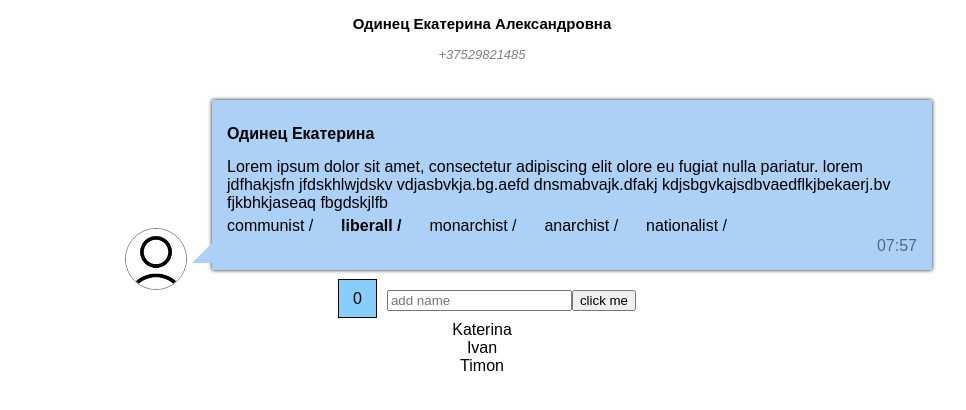
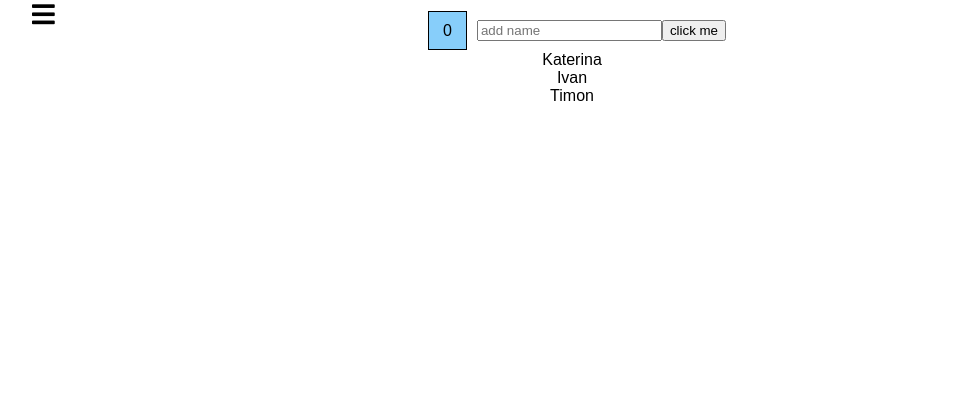
Before and after one commit to adzinetskatsiaryna/message, a React (Create React App) app: page / in a window 1280 px wide. Shown: the top 410 px of the page, without its empty margins (158-1124 px from the left). Built offline with nearby package versions, Linux system fonts and the light colour scheme.

Commit message:
add menu

```diff
--- a/package.json
+++ b/package.json
@@ -10,6 +10,7 @@
     "gh-pages": "^2.2.0",
     "react": "^16.13.1",
     "react-dom": "^16.13.1",
+    "react-router-dom": "^5.1.2",
     "react-scripts": "3.4.1"
   },
   "scripts": {
--- a/public/index.html
+++ b/public/index.html
@@ -10,6 +10,7 @@
       content="Web site created using create-react-app"
     />
     <link rel="apple-touch-icon" href="%PUBLIC_URL%/logo192.png" />
+    <link rel="stylesheet" href="https://use.fontawesome.com/releases/v5.8.2/css/all.css" integrity="sha384-oS3vJWv+0UjzBfQzYUhtDYW+Pj2yciDJxpsK1OYPAYjqT085Qq/1cq5FLXAZQ7Ay" crossorigin="anonymous">
     <!--
       manifest.json provides metadata used when your web app is installed on a
       user's mobile device or desktop. See https://developers.google.com/web/fundamentals/web-app-manifest/
--- a/src/App.css
+++ b/src/App.css
@@ -17,8 +17,54 @@
   border: 1px solid #000000;
   background-color: lightskyblue;
 }
-.addName{
-  grid-area: addName;
+
+.error{
+  border-color: red;
+}
+.menu{
+  position: relative;
+}
+.menu-items{
+  padding: 0;
+  margin: 0;
+}
+.menu-list {
+  list-style: none;
+}
+.menu-link{
+  text-decoration: none;
+  color: #555;
   display: flex;
-  justify-content: center;
+  padding: 10px 16px;
+  border-bottom: 1px solid #555;
 }
+.menu-button{
+  position: relative;
+  z-index: 99;
+  font-size: 26px;
+  cursor: pointer;
+}
+.nav{
+  width: 20vw;
+  border: 1px solid #888;
+  position: absolute;
+  top: 0px;
+  z-index: 999;
+  background-color: #ffff;
+  left: -50vw;
+  transition: left 0.3s ease;
+}
+.nav.show{
+  left: 0;
+}
+.menu-close{
+  display: flex;
+  justify-content: flex-end;
+  align-items: flex-end;
+  cursor: pointer;
+  font-size: 20px;
+  padding: 7px 7px 7px 0;
+}
+.active{
+  color: red;
+}
--- a/src/App.js
+++ b/src/App.js
@@ -1,11 +1,15 @@
 import React from 'react';
-import logo from './logo.svg';
+
 import './App.css';
 import Avatar from "./components/avatar/avatar";
 import Messege from "./components/messege/messege";
 import Nik from "./components/nik/nik";
 import AddName from "./AddName";
 import Names from "./Names";
+import Tuesday from "./Tuesday";
+import Monday from "./Monday";
+import {HashRouter, NavLink, Route} from "react-router-dom";
+import Menu from "./Menu";
 
 class App extends React.Component {
 
@@ -22,7 +26,9 @@ class App extends React.Component {
             {id: 0, name: 'Katerina'},
             {id: 1, name: 'Ivan'},
             {id: 2, name: 'Timon'},
-        ]
+        ],
+        isMenuOpen: false,
+
     };
 
     addName = (newAddName) => {
@@ -32,27 +38,59 @@ class App extends React.Component {
         this.setState(
             {
                 names: newNames,
-                counter: ++this.state.counter
+                counter: this.state.counter + 1,
             }
         );
 
     };
+    onMenuButtonClick = () => {
+        this.setState({isMenuOpen: !this.state.isMenuOpen}) //
+    }
+    render = () => {
+        let classAdd = this.state.isMenuOpen ? "show" : "nav"
 
-    render = () => {
 
         return (
+            <HashRouter>
+                {/*< Menu />*/}
                 <div className='app-wrapper'>
-                <Nik/>
-                <Avatar/>
-                <Messege quality={this.state.qualities}/>
-                <AddName addName={this.addName} counter={this.state.counter}/>
-                <Names names={this.state.names} />
+                    <div className='menu'>
+                        <div className='menu-button' onClick={this.onMenuButtonClick}><i
+                            className="fas fa-bars"></i></div>
+                        <nav className={`nav + ${classAdd}`}>
+                            <div onClick={this.onMenuButtonClick} className='menu-close'><i
+                                className="fas fa-times"></i></div>
+                            <ul className='menu-items'>
+                                <li className='menu-list'><NavLink exact to='/'  activeClassName='active' className='menu-link'>Monday</NavLink></li>
+                                <li className='menu-list'><NavLink to='/Tuesday'  activeClassName='active'
+                                                                   className='menu-link'>Truesday</NavLink></li>
+                            </ul>
+                        </nav>
+                    </div>
+                    {/*<Nik/>*/}
+                    {/*<Avatar/>*/}
+                    {/*<Messege quality={this.state.qualities}/>*/}
+                    <Route exact path='/' render={() => <Monday
+                        addName={this.addName}
+                        counter={this.state.counter}
+                        names={this.state.names}/>}/>
+                    {/*<Monday*/}
+                    {/*    addName={this.addName}*/}
+                    {/*    counter={this.state.counter}*/}
+                    {/*    names={this.state.names}/>*/}
+                    {/*<div>понедельник*/}
+                    {/*   */}
+                    {/*    <AddName addName={this.addName} counter={this.state.counter}/>*/}
+                    {/*    <Names names={this.state.names} /></div>*/}
+                    <Route path='/Tuesday' render={() => <Tuesday/>}/>
+                    {/*<Tuesday/>*/}
                     {/*<div className='addName'>*/}
                     {/*    <span className='counter'>{this.state.counter}</span>*/}
                     {/*    <input type='text' ref={this.click} placeholder='add name'/>*/}
                     {/*    <button onClick={this.addAlert}>click me</button>*/}
                     {/*</div>*/}
                 </div>
+            </HashRouter>
         )
 
     }
--- a/src/Button.js
+++ b/src/Button.js
@@ -1,24 +1,58 @@
 import React from 'react';
-import logo from './logo.svg';
+
 import './App.css';
-import Avatar from "./components/avatar/avatar";
-import Messege from "./components/messege/messege"
-import Nik from "./components/nik/nik";
+import Input from "./Input";
+import classes from './button.module.css'
+
+
 
 class Button extends React.Component {
-    newCounterRef = React.createRef();
+    state={
+       error: false,
+        title: ''
+}
+    //newCounterRef = React.createRef();
     onAddNewName = () => {
-        let newAddName = this.newCounterRef.current.value;
-        this.newCounterRef.current.value = '';
-        this.props.addName(newAddName)
+        let newAddName = this.state.title; //this.newCounterRef.current.value
+                                            //this.newCounterRef.current.value = '';
+
+        if(newAddName != '') {
+            this.props.addName(newAddName);
+            this.setState({error: false,
+                           title: '',
+            });
+        }else {
+            this.setState({error: true})
+        }
+    };
+    onKeypress = (e)=>{
+        if(e.key === 'Enter'){
+            this.onAddNewName()
+        }
+    };
+    onCenged = (e)=>{
+        this.setState({title: e.currentTarget.value,
+                        error:false,
+        })
     }
-
-
     render = () => {
-
+        let errorClass = this.state.error === true ? 'error' : "";
         return (
-            <div>
-                <input type='text'  placeholder='add name' ref = {this.newCounterRef} />
+            <div className={classes.button}>
+                <Input className = {errorClass}
+                       onKeyPress={this.onKeypress}
+                       onChange={this.onCenged}
+                       value={this.state.title}
+                />
+                {/*<input*/}
+                {/*    className={errorClass}*/}
+                {/*    type='text'*/}
+                {/*    placeholder='add name'*/}
+                {/*    //ref = {this.newCounterRef}*/}
+                {/*    onKeyPress={this.onKeypress}*/}
+                {/*    onChange={this.onCenged}*/}
+                {/*    value={this.state.title}*/}
+                {/*/>*/}
                 <button onClick={this.onAddNewName}>click me</button>
             </div>
         )
--- /dev/null
+++ b/src/Input.js
@@ -0,0 +1,33 @@
+import React from 'react';
+
+import './App.css';
+
+
+
+
+class Input extends React.Component {
+
+    render = () => {
+
+        return (
+            <div>
+
+                <input
+                    type='text'
+                    className={this.props.className}
+                    placeholder='add name'
+                    //ref = {this.newCounterRef}
+                    onKeyPress={this.props.onKeyPress}
+                    onChange={this.props.onChange}
+                    value={this.props.value}
+                />
+
+            </div>
+        )
+
+    }
+}
+
+
+//
+export default Input;
--- /dev/null
+++ b/src/Menu.js
@@ -0,0 +1,39 @@
+import React from 'react';
+
+import './App.css';
+import {NavLink} from "react-router-dom";
+
+
+
+
+class Menu extends React.Component {
+    state = {
+        isMenuOpen: false,
+}
+    onMenuButtonClick = () => {
+        this.setState({isMenuOpen: !this.state.isMenuOpen}) //
+    }
+    render = () => {
+        let classAdd = this.state.isMenuOpen ? "show" : "nav"
+        return (
+            <div className='menu'>
+                <div className='menu-button' onClick={this.onMenuBattonClick}><i
+                    className="fas fa-bars"></i></div>
+                <nav className={`nav + ${classAdd}`}>
+                    <div onClick={this.onMenuBattonClick} className='menu-close'><i
+                        className="fas fa-times"></i></div>
+                    <ul className='menu-items'>
+                        <li className='menu-list'><NavLink exact to='/'  activeClassName='active' className='menu-link'>Monday</NavLink></li>
+                        <li className='menu-list'><NavLink to='/Tuesday'  activeClassName='active'
+                                                           className='menu-link'>Truesday</NavLink></li>
+                    </ul>
+                </nav>
+            </div>
+        )
+
+    }
+}
+
+
+
+export default Menu;
--- /dev/null
+++ b/src/Monday.js
@@ -0,0 +1,26 @@
+import React from 'react';
+import logo from './logo.svg';
+import './App.css';
+import AddName from "./AddName";
+import Names from "./Names";
+
+
+class Monday extends React.Component {
+
+
+
+    render = () => {
+
+        return (
+            <div>
+                <AddName addName={this.props.addName} counter={this.props.counter}/>
+                <Names names={this.props.names} />
+            </div>
+        )
+
+    }
+}
+
+
+//
+export default Monday;
--- a/src/Names.js
+++ b/src/Names.js
@@ -13,7 +13,7 @@ class Names extends React.Component {
 
      let Names = this.props.names.map((name)=>{
             return(
-                <Name id = {name.id}  name={name.name}/>
+                <Name name={name.name}/>
             )
         });
         return (
--- /dev/null
+++ b/src/Tuesday.js
@@ -0,0 +1,24 @@
+import React from 'react';
+import logo from './logo.svg';
+import './App.css';
+import AddName from "./AddName";
+
+
+class Tuesday extends React.Component {
+
+
+
+    render = () => {
+
+        return (
+            <div>
+               tuesday
+            </div>
+        )
+
+    }
+}
+
+
+//
+export default Tuesday;
--- a/src/addName.module.css
+++ b/src/addName.module.css
@@ -3,5 +3,7 @@
   grid-area: addName;
   display: flex;
   justify-content: center;
+  align-items: center;
   margin-bottom: 10px;
+  margin-top: 20px;
 }
--- /dev/null
+++ b/src/button.module.css
@@ -0,0 +1,3 @@
+.button{
+  display: flex;
+}
```
Also changed, not shown: 1 other file (tests, documents, lock files or other folders). Lines whose indentation alone changed are shown as unchanged.
